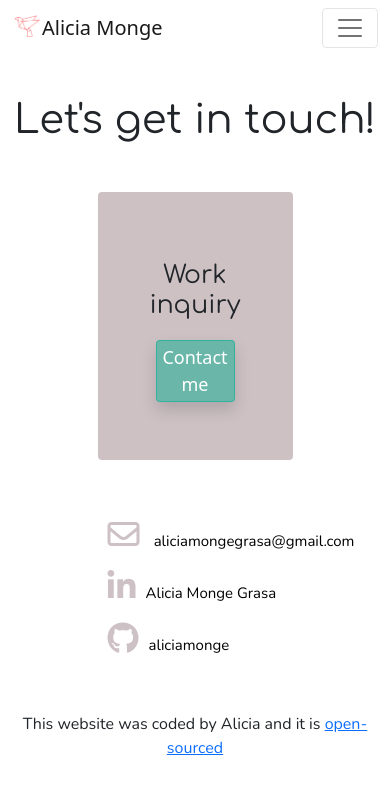
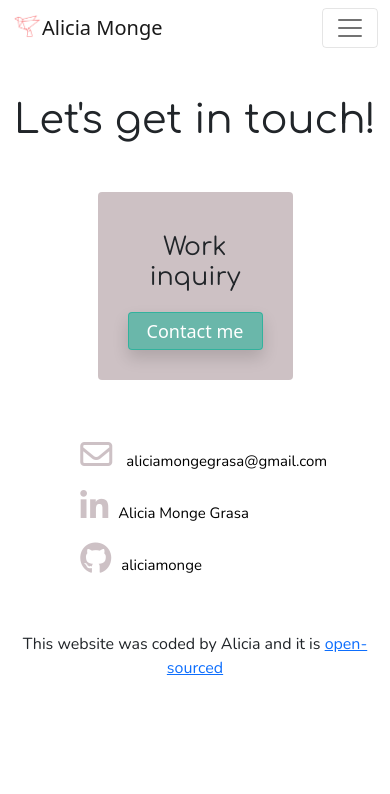
Before and after one commit to aliciamonge/Portfolio-Front-End, a plain HTML site: page contact.html in a window 390 px wide. Drawn offline with nearby package versions, Linux system fonts and the light colour scheme.

Commit message:
improved margins in contact page

```diff
--- a/contact.html
+++ b/contact.html
@@ -72,7 +72,7 @@
       </div>
     </nav>
     <h1 class="mt-5 mb-5 pt-5">Let's get in touch!</h1>
-    <div class="work-inquiry rounded mb-5 p-5 d-sm-flex">
+    <div class="work-inquiry rounded mt-5 mb-5 d-sm-flex">
       <h2>Work inquiry</h2>
       <a
         href="mailto:aliciamongegrasa@gmail.com"
--- a/src/style.css
+++ b/src/style.css
@@ -174,6 +174,9 @@ footer {
     padding-top: 20px;
     padding-bottom: 20px;
   }
+  .contact-list {
+    margin-left: 18%;
+  }
   .contact-link {
     font-size: 15px;
   }
```
